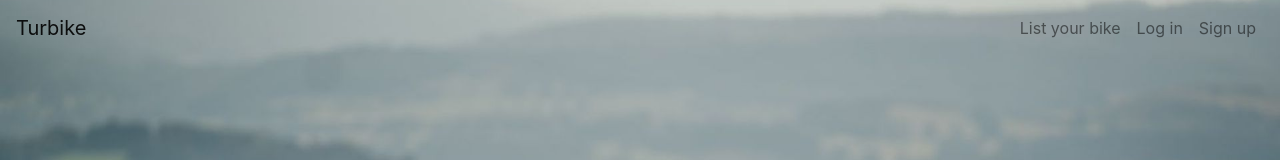
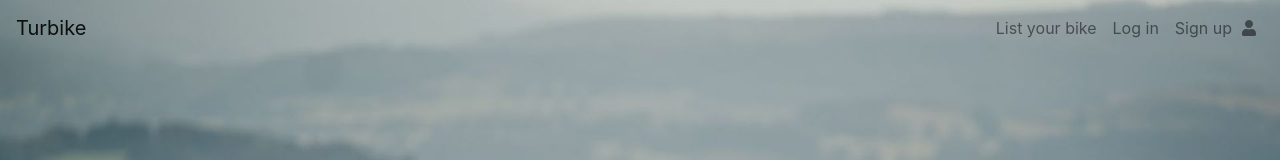
Before and after one commit to kunalpata/turbike, a React (Create React App) app in the folder client/: page / in a window 1280 px wide. Shown: the top 160 px of the page. Built offline with nearby package versions, Linux system fonts and the light colour scheme.

Commit message:
Add font awesome icons

```diff
--- a/client/package.json
+++ b/client/package.json
@@ -3,6 +3,9 @@
   "version": "0.1.0",
   "private": true,
   "dependencies": {
+    "@fortawesome/fontawesome-svg-core": "^1.2.32",
+    "@fortawesome/free-solid-svg-icons": "^5.15.1",
+    "@fortawesome/react-fontawesome": "^0.1.11",
     "@testing-library/jest-dom": "^4.2.4",
     "@testing-library/react": "^9.3.2",
     "@testing-library/user-event": "^7.1.2",
@@ -11,7 +14,7 @@
     "react-bootstrap": "^1.3.0",
     "react-dom": "^16.13.1",
     "react-router-dom": "^5.2.0",
-    "react-scripts": "3.4.3"
+    "react-scripts": "^3.4.4"
   },
   "scripts": {
     "start": "react-scripts start",
--- a/client/src/App/components/MyNavbar.js
+++ b/client/src/App/components/MyNavbar.js
@@ -5,17 +5,22 @@ import { Link } from 'react-router-dom';
 
 import Navbar from 'react-bootstrap/Navbar';
 import Nav from 'react-bootstrap/Nav';
+import { FontAwesomeIcon } from '@fortawesome/react-fontawesome';
+import { faUser } from '@fortawesome/free-solid-svg-icons';
 
 const MyNavbar = (props) => {
 	return (
 	  <Navbar scrolling dark expand="md" fixed="top">
-        <Navbar.Brand as={Link} to="./">Turbike</Navbar.Brand>
+        <Navbar.Brand as={Link} to="./">Turbike
+        </Navbar.Brand>
         <Navbar.Toggle aria-controls="basic-navbar-nav" />
         <Navbar.Collapse id="basic-navbar-nav">
           <Nav className="ml-auto">
           	<Nav.Link as={Link} to="#">List your bike</Nav.Link>
           	<Nav.Link as={Link} to="./login">Log in</Nav.Link>
-            <Nav.Link as={Link} to="./register">Sign up</Nav.Link>
+            <Nav.Link as={Link} to="./register">Sign up
+              <FontAwesomeIcon className="user-icon" icon={faUser} />
+            </Nav.Link>
           </Nav>
         </Navbar.Collapse>
       </Navbar>
--- a/client/src/App/pages/Home.css
+++ b/client/src/App/pages/Home.css
@@ -7,3 +7,7 @@
 	background-size: cover;
 	height: 100vh;
 }
+
+.user-icon {
+	margin-left: 10px;
+}
```
Also changed, not shown: 1 other file (tests, documents, lock files or other folders).
